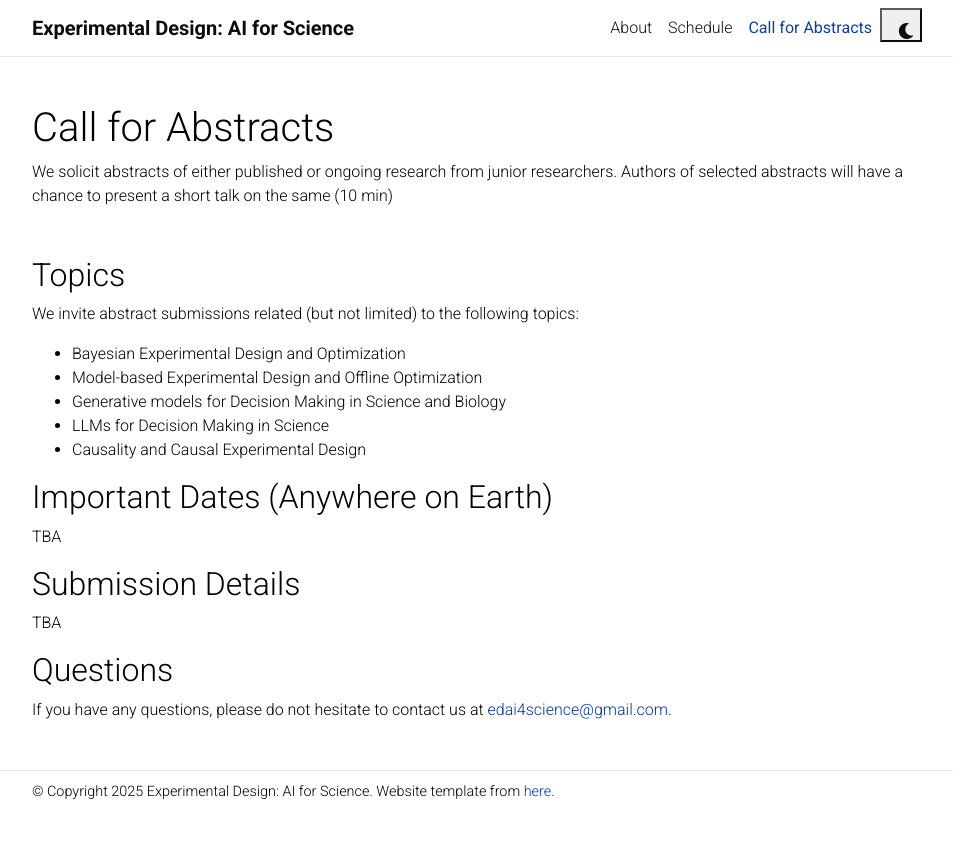
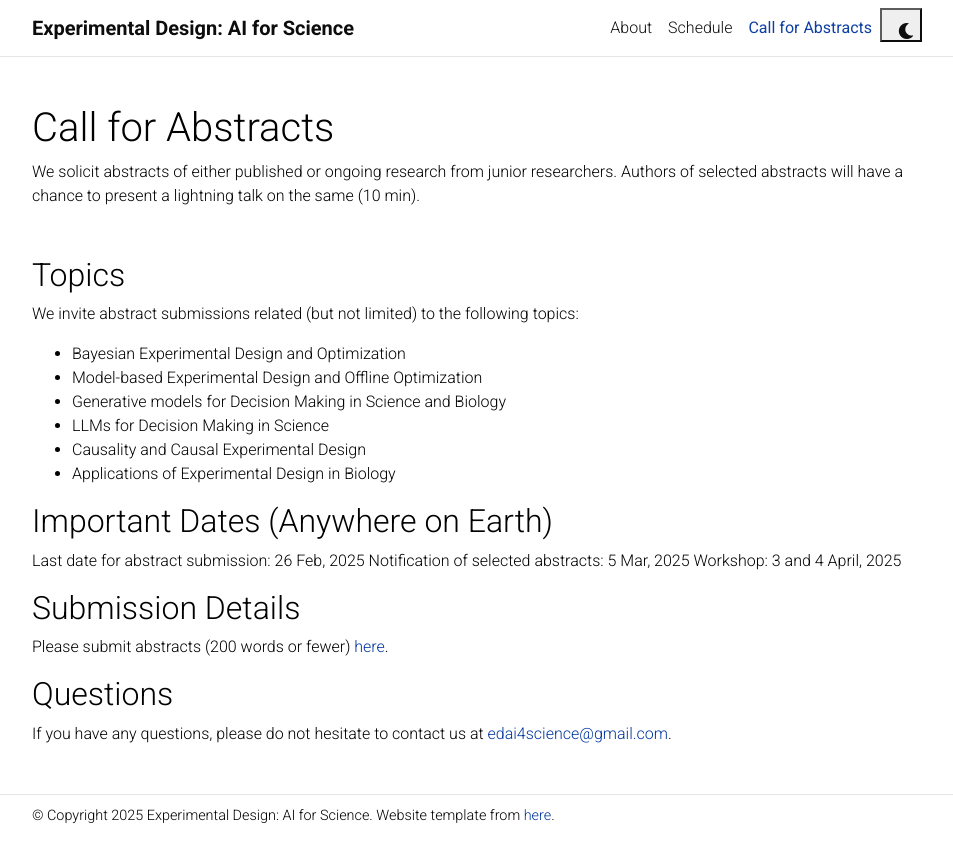
Before and after one commit to edai4science/edai4science.github.io, a Jekyll site: the page built from _pages/call.md, in a window 1280 px wide. Shown: the top 862 px of the page, without its empty margins (163-1116 px from the left). Built offline with Jekyll 4.4.1, drawn with Linux system fonts in a browser that asks for light colours; comment, search, counter and statistics services are not loaded; a style sheet for code colours, icons or effects is not loaded.

Commit message:
add venue and abstract form

```diff
--- a/_layouts/workshop.html
+++ b/_layouts/workshop.html
@@ -36,6 +36,9 @@ layout: default
         <li> Causality and Causal Experimental Design </li>
       </ul>
 
+    <p>The workshop will be held at Mackenzie Room, Jen-Hsun Huang Engineering Center at Stanford University.
+      [Directions to the Venue](https://icme.stanford.edu/sites/g/files/sbiybj17116/files/media/file/parking_and_directions_to_the_mackenzie_room_huang_building_0_0.pdf)
+    </p>
     </div>
 
 
--- a/_pages/call.md
+++ b/_pages/call.md
@@ -2,7 +2,7 @@
 layout: page
 permalink: /submissions/
 title: Call for Abstracts
-description: We solicit abstracts of either published or ongoing research from junior researchers. Authors of selected abstracts will have a chance to present a short talk on the same (10 min)
+description: We solicit abstracts of either published or ongoing research from junior researchers. Authors of selected abstracts will have a chance to present a lightning talk on the same (10 min).
 nav: true
 nav_order: 3
 ---
@@ -18,14 +18,17 @@ We invite abstract submissions related (but not limited) to the following topics
 * Generative models for Decision Making in Science and Biology
 * LLMs for Decision Making in Science
 * Causality and Causal Experimental Design
+* Applications of Experimental Design in Biology
 
 ## Important Dates (Anywhere on Earth)
 
-TBA
+Last date for abstract submission: 26 Feb, 2025
+Notification of selected abstracts: 5 Mar, 2025
+Workshop: 3 and 4 April, 2025
 
 ## Submission Details
 
-TBA
+Please submit abstracts (200 words or fewer) [here](https://docs.google.com/forms/d/e/1FAIpQLSeAmUq7h2VRTySdQvZpqdoPwuScBLLe10jf7y9FluxFvbr4QQ/viewform?usp=header).
 
 ## Questions
 
```
Also changed, not shown: _pages/schedule.md (+1 -1 lines).
